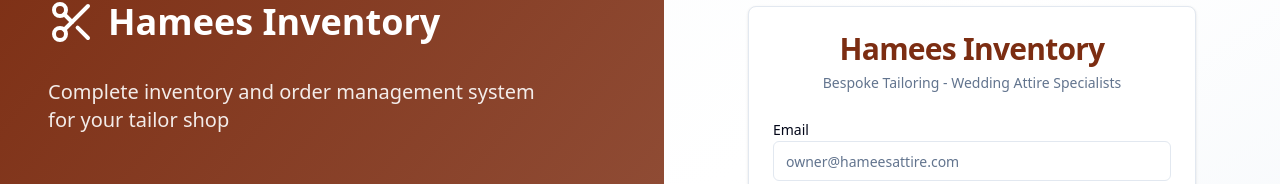
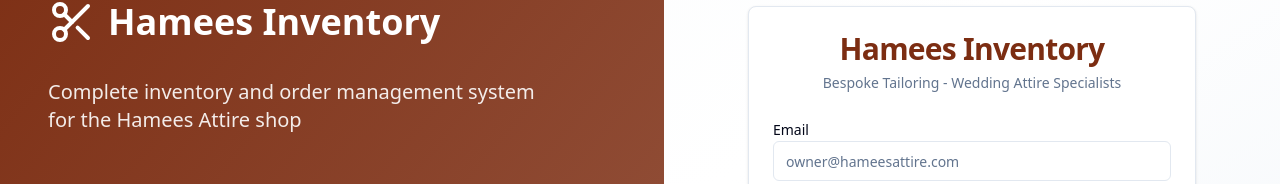
Before and after one commit to gagneet/hamees-inventory, a Next.js app: page / in a window 1280 px wide. Shown: the part 166-350 px from the top of the page. Built offline with nearby package versions, Linux system fonts and the light colour scheme; no server answers.

Commit message:
Updated to reflect the Hamees name

```diff
--- a/app/page.tsx
+++ b/app/page.tsx
@@ -16,7 +16,7 @@ export default function Home() {
             <h1 className="text-4xl font-bold">Hamees Inventory</h1>
           </div>
           <p className="text-xl mb-12 text-white/90">
-            Complete inventory and order management system for your tailor shop
+            Complete inventory and order management system for the Hamees Attire shop
           </p>
 
           <div className="space-y-6">
--- a/package.json
+++ b/package.json
@@ -1,5 +1,5 @@
 {
-  "name": "tailor-inventory",
+  "name": "hamees-inventory",
   "version": "0.21.0",
   "private": true,
   "scripts": {
```
Also changed, not shown: 5 other files (tests, documents, lock files or other folders).
